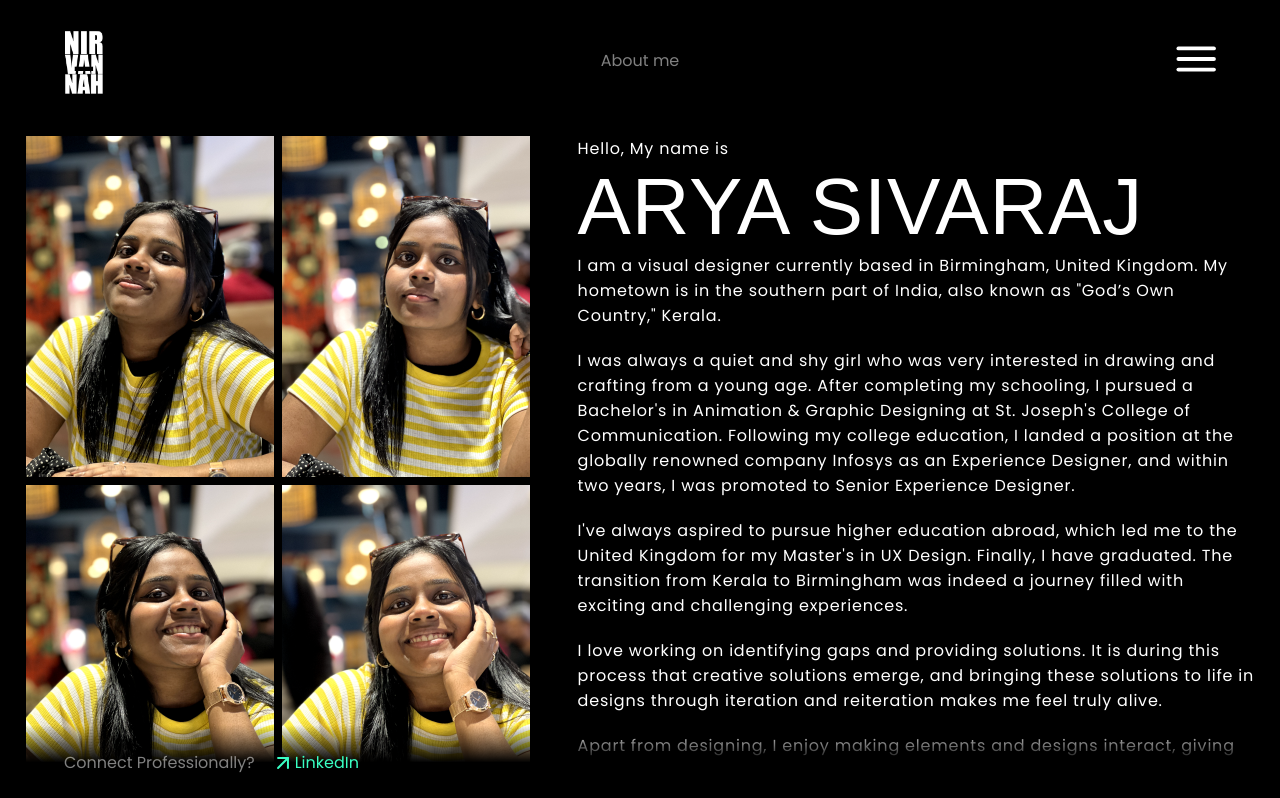
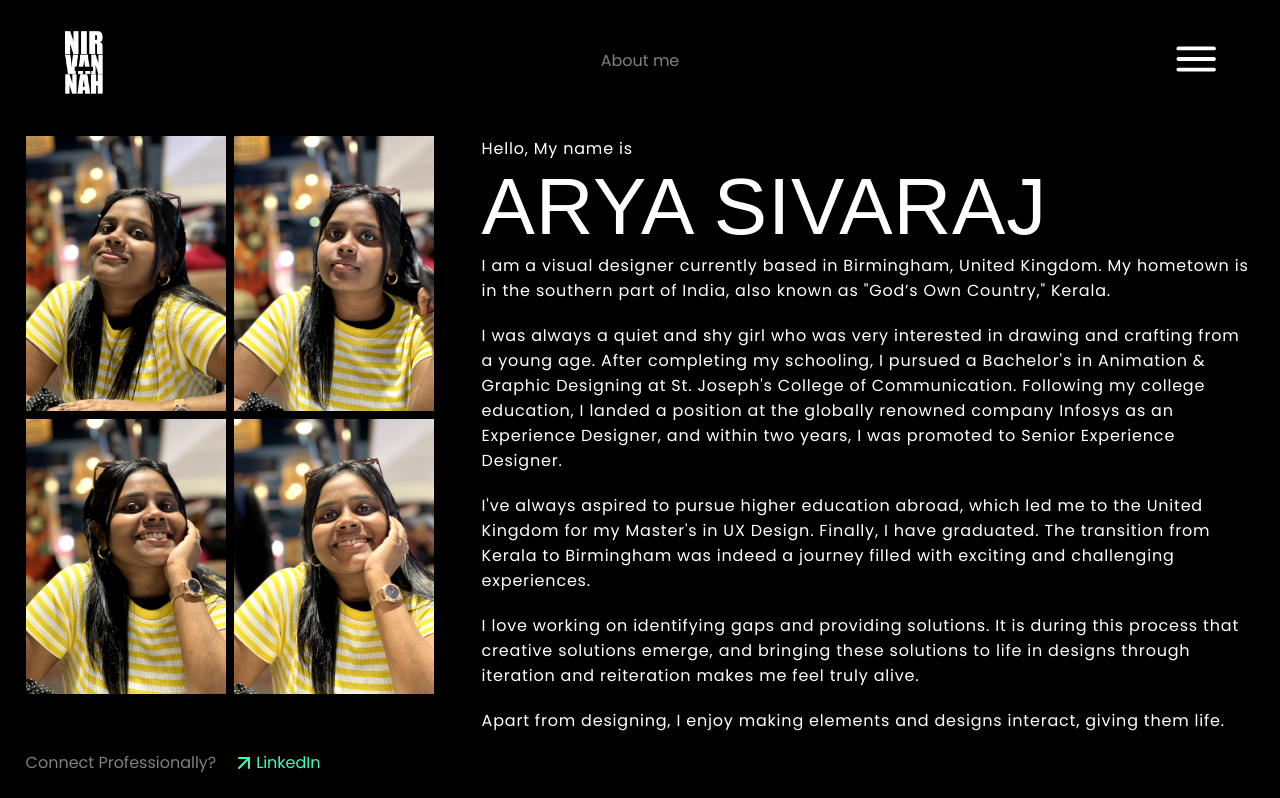
Before and after one commit to AryaSivaraj/website, a React (Vite) app: page /website/about in a window 1280 px wide. Shown: the top 798 px of the page. Built offline with nearby package versions, Linux system fonts and the light colour scheme.

Commit message:
Minor changes

```diff
--- a/src/components/about-me/AboutMe.less
+++ b/src/components/about-me/AboutMe.less
@@ -19,6 +19,11 @@
       display: flex;
       gap: 3rem;
       font-size: 1rem;
+	  align-items: flex-start;
+
+	  img2 {
+		max-width: 25.5rem;
+	  }
     }
     @media screen and (max-width: 767px) {
       img {
@@ -115,9 +120,18 @@
     display: grid;
     grid-template-columns: auto auto;
     grid-gap: 0.5rem;
+	justify-content: start;
 
     @media screen and (max-width: 767px) {
       margin-bottom: 1.5rem;
+    }
+
+	@media screen and (min-width: 768px) {
+      max-width: 50%;
+
+	  img {
+		max-width: 12.5rem;
+	  }
     }
   }
 }
--- a/src/components/about-me/AboutMe.tsx
+++ b/src/components/about-me/AboutMe.tsx
@@ -99,7 +99,7 @@ function AboutMe() {
         <section>
           <div className="about-me-wrapper">
             <div>
-              <img src="/website/assets/arya5.png" alt="arya" />
+              <img className="img2" src="/website/assets/arya5.png" alt="arya" />
             </div>
             <div className="mt-2">
               <div>Skills and Roles im capable of</div>
--- a/src/components/about-me/what-they-say-about-me-card/WhatTheySayAboutMeCard.tsx
+++ b/src/components/about-me/what-they-say-about-me-card/WhatTheySayAboutMeCard.tsx
@@ -28,7 +28,7 @@ function WhatTheySayAboutMeCard({
   }, []);
 
   const setText = () => {
-    const txt = text.slice(0, 700);
+    const txt = text.slice(0, 500);
     setVisibleText(txt);
   };
 
--- a/src/components/section-footer/SectionFooter.less
+++ b/src/components/section-footer/SectionFooter.less
@@ -1,11 +1,12 @@
 .section-footer {
   display: flex;
   justify-content: space-between;
+  align-items: center;
   position: fixed;
   bottom: 0;
   left: 0;
   width: 100%;
-  padding: 1.56rem 5%;
+  padding: 1.56rem 2%;
   background: linear-gradient(0deg, #000 50%, rgba(102, 102, 102, 0) 100%);
 
   @media screen and (max-width: 767px) {
```
